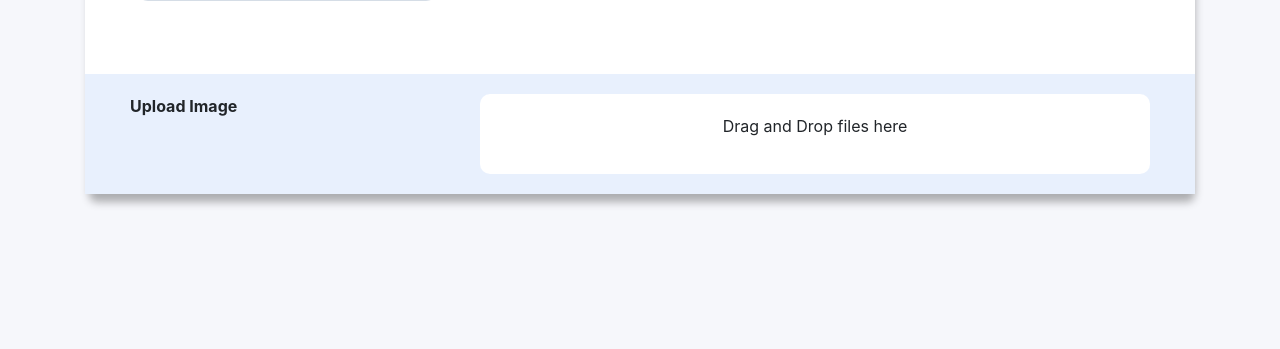
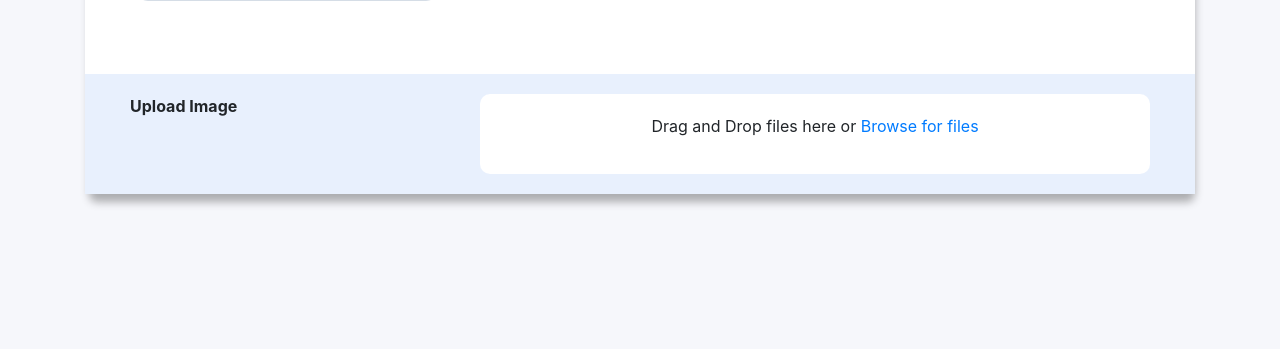
Before and after one commit to creativeartbd/Filter-Me, a PHP site: page / in a window 1280 px wide. Shown: the part 451-800 px from the top of the page. Run offline with PHP 8.4, Linux system fonts and the light colour scheme; tables that the repository leaves empty or names only in its code hold one stand-in row (values such as "Sample post").

Commit message:
Ability to upload multiple files at once

```diff
--- a/assets/js/app.js
+++ b/assets/js/app.js
@@ -3,15 +3,20 @@ $("#clicker").click(function () {
 	$("#file").click();
 });
 
+// Get file using the browse link
+const browse = document.querySelector('#file');
+if( browse ) {
+	browse.addEventListener('change', function () {
+		handleFiles( this.files );
+	})
+}
+
 const dropArea = document.querySelector('#drop-area');
-
 if (dropArea) {
-
 	// Stop default browser behaviour
 	['dragenter', 'dragover', 'dragleave', 'drop'].forEach(eventName => {
 		dropArea.addEventListener(eventName, preventDefaults, false);
 	})
-
 	// Drop the file
 	dropArea.addEventListener('drop', dataTransfer );
 }
@@ -19,6 +24,7 @@ if (dropArea) {
 function dataTransfer ( event ) {
 	let dt    = event.dataTransfer;
 	let files = dt.files;
+	console.log(event);
 	// Handle files
 	handleFiles(files)
 }
@@ -48,7 +54,8 @@ function uploadFile(files) {
 			alert('Invalid file formate, we are only accepting ' + allowedExt.join(", ") + ' file formates');
 			return false;
 		}
-		formData.append('files', value);
+		// Allow  multiple file uplooad
+		formData.append('files[]', value);
 		// After complete the validation preview the image
 		previewFile(value, value.name);
 	}
--- a/classes/upload.php
+++ b/classes/upload.php
@@ -11,7 +11,7 @@ class UploadFile
 	// Upload directory
 	protected $uploadTarget = 'Gallery/';
 	// Uploaded file name
-	protected $fileName;
+	protected $fileName = [];
 	// Uploaded temporary file name
 	protected $tmpName;
 	// New filename
@@ -26,67 +26,89 @@ class UploadFile
 		$this->connection = $connection;
 	}
 
-	// Start validation and then upload
-	public function startUpload()
-	{
+	// Make an associative array file with numeric index
+	public function reArrayFiles( &$files ) {
 
-		$this->fileName = $_FILES['files']['name'];
-		$this->tmpName = $_FILES['files']['tmp_name'];
+		$fileArray = [];
+		$fileCount = count( $files['name'] );
+		$fileKeys  = array_keys( $files );
 
-		// Check file extension
-		if (!$this->checkExt()) {
-			die("Sorry, you can not upload this filetype!");
+		for ( $i = 0; $i < $fileCount; $i++ ) {
+		    foreach ( $fileKeys as $key ) {
+			   $fileArray[$i][$key] = $files[$key][$i];
+		    }
 		}
 
-		// Check file size
-		if (!$this->checkSize()) {
-			die("Sorry, the file you have attempted to upload is too large!");
+		return $fileArray;
+	 }
+
+	// Start validation and then upload
+	public function startUpload( $files )
+	{
+		// Re formate the array
+		$newFileArray= $this->reArrayFiles( $files );
+
+		// Loop through all the files and do the validation
+		foreach( $newFileArray as $file ) {
+
+			$fileName    = $file['name'];
+			$fileType    = $file['type'];
+			$fileTmpName = $file['tmp_name'];
+			$fileError   = $file['error'];
+			$fileSize    = $file['size'];
+
+			// check the file size
+			if( !$this->checkSize ( $fileTmpName ) ) {
+				die('Your uploaded file is too large');
+			}
+
+			// Check file extension
+			if ( !$this->checkExt( $fileName ) ) {
+				die('Sorry, you can not upload this filetype!');
+			}
+
+			// Finally if the file is uploaded
+			if ( $this->uploadIt( $fileTmpName, $fileName ) ) {
+				if ( $this->insertToGallery( $this->newFileName, $fileName)) {
+					echo 'Your file has been uploaded!';
+				}
+			} else {
+				die('Sorry, your file could not be uploaded for some unknown reason!');
+			}
+
 		}
 
-		// Check file is exists already
-		if ($this->fileExists()) {
-			die("Sorry, this file already exists on our servers!");
-		}
-
-		// Finally if the file is uploaded
-		if ($this->uploadIt()) {
-			if ($this->insertToGallery($this->newFileName, $this->fileName)) {
-				echo "Your file has been uploaded!";
-			}
-		} else {
-			echo "Sorry, your file could not be uploaded for some unknown reason!";
-		}
 	}
 
-	public function newFileName()
+	// Check file extension from the uploaded file
+	public function checkExt( $fileName )
 	{
-		$rand = rand(10000, 99999) . $this->getExt();
+		return ( in_array( $this->getExt( $fileName ), $this->extensions ) ? true : false);
+	}
+
+	// Get the file extesion from the uploaded file
+	public function getExt( $fileName )
+	{
+		return strtolower( substr( $fileName, strpos( $fileName, "." ), strlen( $fileName) - 1) );
+	}
+
+	// Check if the file size is greater than desire size
+	public function checkSize( $fileTmpName )
+	{
+		return ( ( filesize( $fileTmpName ) > $this->maxSize ) ? false : true );
+	}
+
+	public function newFileName( $fileName )
+	{
+		$rand = rand(10000, 99999) . $this->getExt( $fileName );
 		$this->newFileName = $rand;
 		return $rand;
 	}
 
 	// Move the uploaded file to directory
-	public function uploadIt()
+	public function uploadIt( $fileTmpName, $fileName )
 	{
-		return (move_uploaded_file($this->tmpName, $this->uploadTarget . $this->newFileName()) ? true : false);
-	}
-
-	// Check if the file size is greater than desire size
-	public function checkSize()
-	{
-		return ((filesize($this->tmpName) > $this->maxSize) ? false : true);
-	}
-
-	// Get the file extesion from the uploaded file
-	public function getExt()
-	{
-		return strtolower(substr($this->fileName, strpos($this->fileName, "."), strlen($this->fileName) - 1));
-	}
-
-	// Check file extension from the uploaded file
-	public function checkExt()
-	{
-		return (in_array($this->getExt(), $this->extensions) ? true : false);
+		return (move_uploaded_file( $fileTmpName, $this->uploadTarget . $this->newFileName($fileName)) ? true : false);
 	}
 
 	// Check if the directory is writtable
@@ -96,10 +118,10 @@ class UploadFile
 	}
 
 	// Check if the file is already tehre
-	public function fileExists()
-	{
-		return (file_exists($this->uploadTarget . $this->newFileName()));
-	}
+	// public function fileExists()
+	// {
+	// 	return (file_exists($this->uploadTarget . $this->newFileName()));
+	// }
 
 	// Insert to gallery table
 	public function insertToGallery($gname, $original_gname)
--- a/index.php
+++ b/index.php
@@ -32,8 +32,8 @@
                     </div>
                     <div class="col-md-8">
                          <div class="img-upload-area" id="drop-area">
-                              <p>Drag and Drop files here <!-- or <a href="#" id="clicker">Browse for files</a>--></p>
-                              <input type="file" id="file" />
+                              <p>Drag and Drop files here or <a href="#" id="clicker">Browse for files</a></p>
+                              <input type="file" id="file" multiple />
                          </div>
                     </div>
                </div>
--- a/process-file.php
+++ b/process-file.php
@@ -1,6 +1,8 @@
 <?php
 require_once('init.php');
 
-if( $_FILES['files'] ) {
-	$uploadFile->startUpload();
+if( isset( $_FILES['files'] ) ) {
+	// Start file upload and save to database
+	$files = $_FILES['files'];
+	$uploadFile->startUpload( $files );
 }
```
Also changed, not shown: Gallery/18207.png (deleted), Gallery/36968.png (deleted), Gallery/37720.jpg (deleted), Gallery/41411.png (deleted), Gallery/63010.png (deleted), Gallery/65109.png (deleted), Gallery/cropped.jpg (deleted), Gallery/download.png (deleted).
